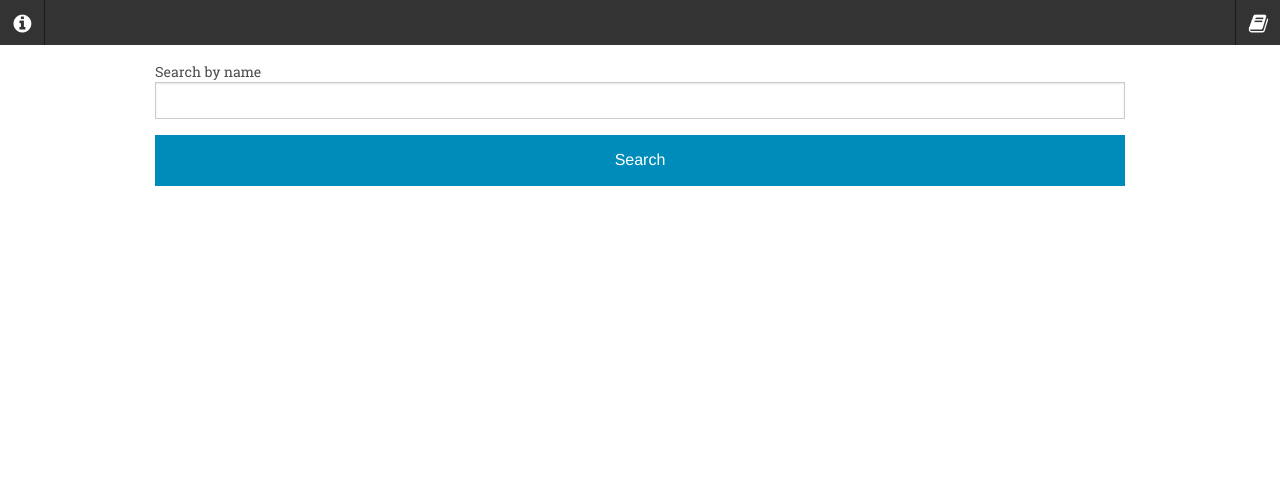
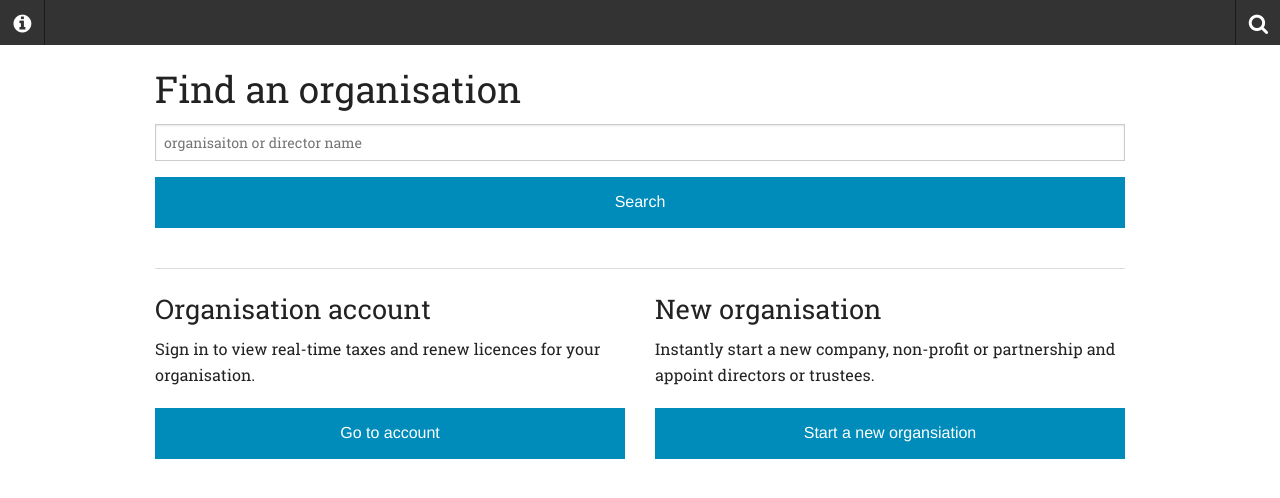
Before and after one commit to sausages-of-the-future/www, a Flask app: template www/templates/organisations_service.html in a window 1280 px wide. Shown: the top 498 px of the page. Run offline with Flask 2, Linux system fonts and the light colour scheme; the template is opened without the code that fills it, so the values that code supplies are empty.

Commit message:
layout changes, remerged organisations

```diff
--- a/www/static/css/main.css
+++ b/www/static/css/main.css
@@ -52,7 +52,7 @@ body, h1, h2,h3, h4, h5 .button, table {
   color:#fff;
 }
 
-.tab-bar .fa  {
+.tab-bar .fa {
   text-indent: 0;
   width: 2.8125rem;
   height: 2.8125rem;
@@ -61,12 +61,17 @@ body, h1, h2,h3, h4, h5 .button, table {
   padding: 0px;
   color: #FFF;
   position: relative;
-    transform: translate3d(0px, 0px, 0px);
 }
 
-/* Header */
+.fa.notification {
+  color:#F04124;
+  font-size:16px;
+  position:absolute;
+  top:-8px; right:-8px;
+}
+
 .header {
-  background:#333;
+  background:#333333;
   margin-bottom: 10px;
 }
 
@@ -98,6 +103,23 @@ body, h1, h2,h3, h4, h5 .button, table {
 .off-canvas-wrap.service ul.off-canvas-list li a:hover {
   background:#1c84a6;
 }
+
+ul.off-canvas-list .round.alert.label {
+  position:relative;
+  top:-3px;
+  margin-right:5px;
+  font-weight:bold;
+}
+
+ul.off-canvas-list form {
+  padding: 0 4px;
+}
+
+ul.off-canvas-list form .columns {
+  padding:10px 5px 0px 3px;
+  height:57px;
+}
+
 
 .off-canvas-wrap.service .left-small,
 .off-canvas-wrap.service .right-small {
--- a/www/templates/base_service.html
+++ b/www/templates/base_service.html
@@ -12,7 +12,7 @@
         </section>
         <section class="right-small">
           <a class="right-off-canvas-toggle menu-icon" href="#">
-            <i class="fa fa-book"></i>
+            <i class="fa fa-search"></i>
           </a>
         </section>
       </nav>
@@ -58,10 +58,30 @@
         <a class="exit-off-canvas"></a>
         <aside class="right-off-canvas-menu">
           <ul class="off-canvas-list">
-          <li><label>Guides</label></li>
-          {% for guide in service.guides %}
-          <li><a href="#">{{guide.title}}</a></li>
-          {% endfor %}
+          <li><label for="q">Search guides</label></li>
+            <li>
+              <form action"/search" method="get">
+                <div class="row">
+                  <div class="small-12 columns">
+                    <div class="row collapse">
+                      <div class="small-10 columns">
+                        <input type="text" name="q" />
+                      </div>
+                      <div class="small-2 columns">
+                        <button type="submit" class="button postfix">GO</button>
+                      </div>
+                    </div>
+                  </div>
+                </div>
+              </form>
+            </li>
+          </ul>
+        <ul class="off-canvas-list">
+            <li><h3>Most relevant</h3></li>
+            {% for guide in service.guides %}
+              <li><a href="#">{{guide.title}}</a></li>
+            {% endfor %}
+            <li><a href="#">Browse all &hellip; </a></li>
         </ul>
       </aside>
 
--- a/www/templates/organisations_service.html
+++ b/www/templates/organisations_service.html
@@ -4,8 +4,29 @@
 {% block service_content %}
   <form action ="/search" method="GET">
     <input type="hidden" name="scope" value="organisation"/>
-    <label for="q">Search by name</label>
-    <input name="q" type="text">
+    <h2>Find an organisation</h2>
+    <input name="q" type="text" placeholder="organisaiton or director name">
     <button type="submit" class="button expand">Search</button>
   </form>
+  <hr/>
+  <div class="row">
+    <div class="small-6 columns">
+      <h3>Organisation account</h3>
+      <p>
+          Sign in to view real-time taxes and renew licences for your organisation.
+      </p>
+      <p>
+        <a href="{{service_base_url}}/manage" class="button expand">Go to account</a>
+      </p>
+    </div>
+    <div class="small-6 columns">
+        <h3>New organisation</h3>
+        <p>
+           Instantly start a new company, non-profit or partnership and appoint directors or trustees.
+        </p>
+        <p>
+            <a href="{{service_base_url}}/start" class="button expand">Start a new organsiation</a>
+        </p>
+    </div>
+  </div>
 {% endblock %}
```
Also changed, not shown: import-data/services/start_an_organisation.json (deleted, +0 -14 lines), www/templates/start-organisation_service.html (deleted, +0 -12 lines). Lines whose indentation alone changed are shown as unchanged.
